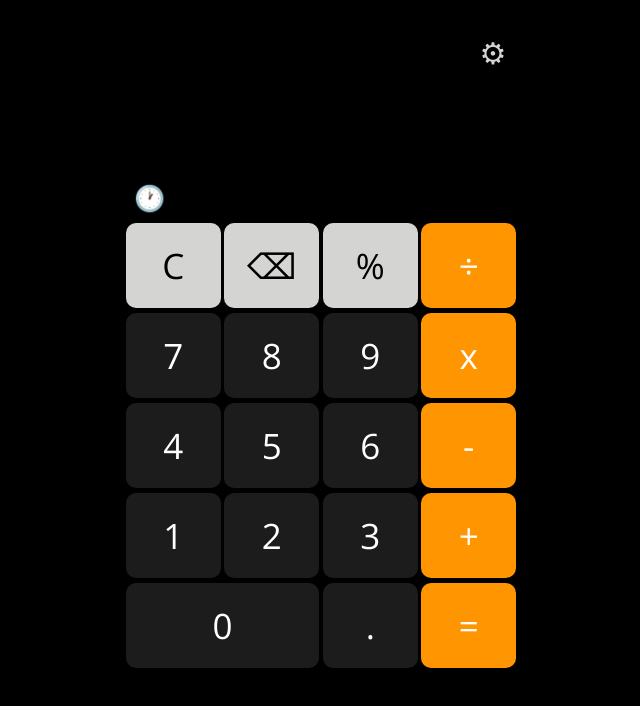
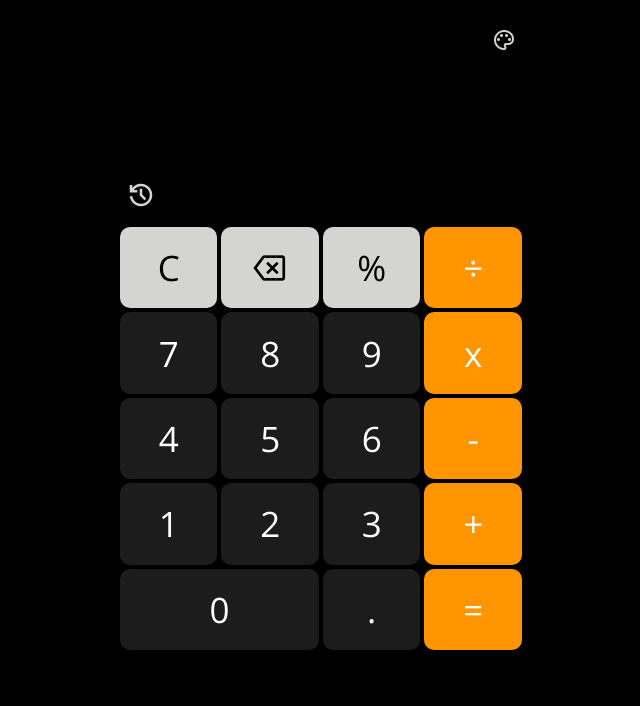
Before and after one commit to movealongg/calculator, a plain HTML site: page index.html in a window 1280 px wide. Shown: the whole page, without its empty margins (319-959 px from the left). Drawn offline with nearby package versions, Linux system fonts and the light colour scheme.

Commit message:
Update icons and calculator styling and animation

```diff
--- a/index.html
+++ b/index.html
@@ -7,13 +7,15 @@
     <title>Calculator</title>
     <link rel="preconnect" href="https://fonts.googleapis.com">
     <link rel="preconnect" href="https://fonts.gstatic.com" crossorigin>
-    <link href="https://fonts.googleapis.com/css2?family=Open+Sans:ital,wght@0,300..800;1,300..800&display=swap" rel="stylesheet">
+    <link href="https://fonts.googleapis.com/css2?family=Open+Sans:ital,wght@0,300..800;1,300..800&family=Material+Symbols+Outlined&display=swap" rel="stylesheet">
     <link rel="stylesheet" href="style.css">
 </head>
 <body>
     <div class="calculator">
         <button class="settings-button">
-            &#9881;
+            <span class="material-symbols-outlined">
+                palette
+            </span>
         </button>
         <div class="themes hide-dropdown">
             <h4>Themes</h4>
@@ -29,14 +31,20 @@
         </div>
         <div class="actions">
             <button class="history-button">
-                &#128336;
+                <span class="material-symbols-outlined">
+                    history
+                </span>
             </button>
             <p class="input"></p>
         </div>
         <div class="history">
             <div class="history-title">
                 <h4>History</h4>
-                <button class="history-button close">&#x2715;</button>
+                <button class="history-button close">
+                    <span class="material-symbols-outlined">
+                        close
+                    </span>
+                </button>
             </div>
             <div class="history-text"></div>
             <button class="clear">Clear All</button>
@@ -44,7 +52,7 @@
         <div class="buttons">
             <!-- Row 1 -->
             <button class="top-row-bg-color" value="C">C</button>
-            <button class="top-row-bg-color" value="Del">&#9003;</button>
+            <button class="top-row-bg-color backspace" value="Del"></button>
             <button class="top-row-bg-color" value=" % ">%</button>
             <button class="operator-color" value=" ÷ ">÷</button>
 
--- a/index.js
+++ b/index.js
@@ -110,7 +110,19 @@ buttons.forEach((button) => {
                 input.innerText = value;
             }
         }
-    })
+    });
+
+    button.addEventListener('touchstart', () => {
+        button.classList.add('clicked');
+    });
+
+    button.addEventListener('touchend', () => {
+        button.classList.remove('clicked');
+    });
+
+    button.addEventListener('touchcancel', () => {
+        button.classList.remove('clicked');
+    });
 });
 
 // Replace multiply and divide symbols before calculating
@@ -156,7 +168,7 @@ function selectTheme(theme) {
         root.style.setProperty("--button-text-color", "#ffffff");
         root.style.setProperty("--number-bg-color", "#1C1C1C");
         root.style.setProperty("--top-row-bg-color", "#D4D4D2");
-        root.style.setProperty("--gear-color", "#D4D4D2");
+        root.style.setProperty("--icon-color", "#D4D4D2");
         root.style.setProperty("--operator-color", "#FF9500");
     } else if (theme === 'Light') {
         localStorage.setItem('calculatorTheme', 'Light')
@@ -165,7 +177,7 @@ function selectTheme(theme) {
         root.style.setProperty("--button-text-color", "#ffffff");
         root.style.setProperty("--number-bg-color", "#1C1C1C");
         root.style.setProperty("--top-row-bg-color", "#D4D4D2");
-        root.style.setProperty("--gear-color", "#1C1C1C");
+        root.style.setProperty("--icon-color", "#1C1C1C");
         root.style.setProperty("--operator-color", "#FF9500");
     } else if (theme === 'Neutral') {
         localStorage.setItem('calculatorTheme', 'Neutral')
@@ -174,7 +186,7 @@ function selectTheme(theme) {
         root.style.setProperty("--button-text-color", "#ffffff");
         root.style.setProperty("--number-bg-color", "#967860");
         root.style.setProperty("--top-row-bg-color", "#e8dac9");
-        root.style.setProperty("--gear-color", "#D4D4D2");
+        root.style.setProperty("--icon-color", "#D4D4D2");
         root.style.setProperty("--operator-color", "#9f9785");
     } else {
         localStorage.setItem('calculatorTheme', 'Lavender Haze')
@@ -183,7 +195,7 @@ function selectTheme(theme) {
         root.style.setProperty("--button-text-color", "#ffffff");
         root.style.setProperty("--number-bg-color", "#9482a5");
         root.style.setProperty("--top-row-bg-color", "#cacee2");
-        root.style.setProperty("--gear-color", "#cacee2");
+        root.style.setProperty("--icon-color", "#cacee2");
         root.style.setProperty("--operator-color", "#b891b8");
     }
 
--- a/style.css
+++ b/style.css
@@ -3,7 +3,7 @@
     --display-text-color: #ffffff;
     --button-text-color: #ffffff;
     --number-bg-color: #1C1C1C;
-    --gear-color: #D4D4D2;
+    --icon-color: #D4D4D2;
     --concrete: #505050;
     --top-row-bg-color: #D4D4D2;
     --operator-color: #FF9500;
@@ -17,23 +17,32 @@ body {
     justify-content: center;
     align-items: center;
     flex-direction: column;
-    height: 85vh;
+    height: 82vh;
     font-family: "Open Sans", sans-serif;
+}
+
+.material-symbols-outlined {
+  font-variation-settings:
+  'FILL' 0,
+  'wght' 400,
+  'GRAD' 0,
+  'opsz' 24
 }
 
 /* Entire calculator */
 .calculator {
     background-color: var(--background-color);
     width: 100%;
-    max-width: 390px;
+    max-width: 430px;
     max-height: 660px;
     border-radius: 10px;
     height: 100%;
-    display: grid;
-    grid-template-rows: 40px 115px 40px auto;
     overflow: hidden;
-    padding: 20px;
+    padding: 12px;
     position: relative;
+    box-sizing: border-box;
+    display: flex;
+    flex-direction: column;
 }
 
 /* Calculator display */
@@ -43,6 +52,8 @@ body {
     justify-content: flex-end;
     align-items: flex-end;
     padding: 16px;
+    height: 115px;
+    box-sizing: border-box;
 }
 
 .display p {
@@ -58,21 +69,19 @@ body {
 .settings-button {
     background-color: var(--clear);
     border: none;
-    font-size: 30px;
+    font-size: 32px;
     padding: 8px;
-    width: 30px;
-    height: 30px;
     cursor: pointer;
-    color: var(--gear-color);
+    color: var(--icon-color);
     margin-left: auto;
-    box-sizing: content-box;
+    display: flex;
 }
 
 .themes {
     position: absolute;
     width: 42%;
     background-color: var(--number-bg-color);
-    margin-top: 80px;
+    margin-top: 45px;
     box-sizing: border-box;
     right: 5px;
     color: var(--button-text-color);
@@ -81,6 +90,7 @@ body {
 
 .show-dropdown {
     height: 32%;
+    max-height: 200px;
     transition: all 0.2s ease-out;
 }
 
@@ -109,6 +119,7 @@ body {
 .selected {
     background-color: var(--top-row-bg-color);
     color: var(--black);
+    font-weight: 600;
 }
 
 /* Action buttons */
@@ -117,29 +128,45 @@ body {
     align-items: center;
     justify-content: space-between;
     margin-bottom: 10px;
+    height: 40px;
+    box-sizing: border-box;
 }
 
 .actions .history-button {
     background-color: var(--clear);
     border: none;
-    font-size: 25px;
     padding: 8px;
     cursor: pointer;
+    color: var(--icon-color);
+    display: flex;
+    align-items: center;
+}
+
+.actions .history-button span {
+    font-size: 30px;
 }
 
 .actions .input {
     font-size: 25px;
     color: var(--display-text-color);
+    overflow-x: scroll;
+    white-space: nowrap;
+    -ms-overflow-style: none;
+    scrollbar-width: none;
+}
+
+.actions .input::-webkit-scrollbar {
+    display: none;
 }
 
 /* Calculator history */
 .history {
     position: absolute;
     width: 75%;
-    height: 73%;
+    height: 72%;
     background-color: var(--number-bg-color);
     transition: transform 1s ease;
-    margin-top: 172px;
+    margin-top: 163px;
     padding: 20px;
     box-sizing: border-box;
     left: -500px;
@@ -164,20 +191,33 @@ body {
     overflow: scroll;
     scrollbar-width: none;
     margin: 0 0 24px;
+    -ms-overflow-style: none;
+}
+
+.history-text::-webkit-scrollbar {
+    display: none;
 }
 
 .close {
     margin-left: auto;
     background-color: var(--top-row-bg-color);
-    border: solid var(--top-row-bg-color) 1px;
+    border: none;
     border-radius: 50%;
-    color: var(--black);
+    width: 30px;
+    height: 30px;
+    display: flex;
+    justify-content: center;
+    align-items: center;
     padding: 5px 8px;
     cursor: pointer;
 }
 
+.close span {
+    color: var(--black);
+}
+
 .show-history {
-    transform: translate3d(510px, 0, 0);
+    transform: translate3d(500px, 0, 0);
     transition: transform 1s ease;
 }
 
@@ -204,13 +244,14 @@ body {
     border-radius: 5px;
     text-transform: uppercase;
     color: var(--black);
+    font-weight: 600;
 }
 
 /* Calculator buttons */
 .buttons {
-    display: grid;
-    grid-template-columns: repeat(4, 1fr);
-    grid-gap: 1%;
+    display: flex;
+    flex-wrap: wrap;
+    flex: auto;
 }
 
 .buttons button {
@@ -220,10 +261,32 @@ body {
     border-radius: 10px;
     cursor: pointer;
     font-family: "Open Sans", sans-serif;
+    display: flex;
+    justify-content: center;
+    align-items: center;
+    width: calc(100% * (1/4) - 1%);
+    margin: 0.5%;
+}
+
+.buttons button:active {
+    transform: scale(0.9);
+    opacity: 0.8;
+}
+
+.clicked {
+    transform: scale(0.95);
+    opacity: 0.9;
+}
+
+.backspace:before {
+    content: '\e14a';
+    font-family: 'Material Symbols Outlined';
+    font-size: 38px;
+    margin-right: 2px;
 }
 
 .wide {
-    grid-column: 1 / span 2;
+    width: calc(100% * (1/2) - 1%) !important;
 }
 
 .operator-color {
```
